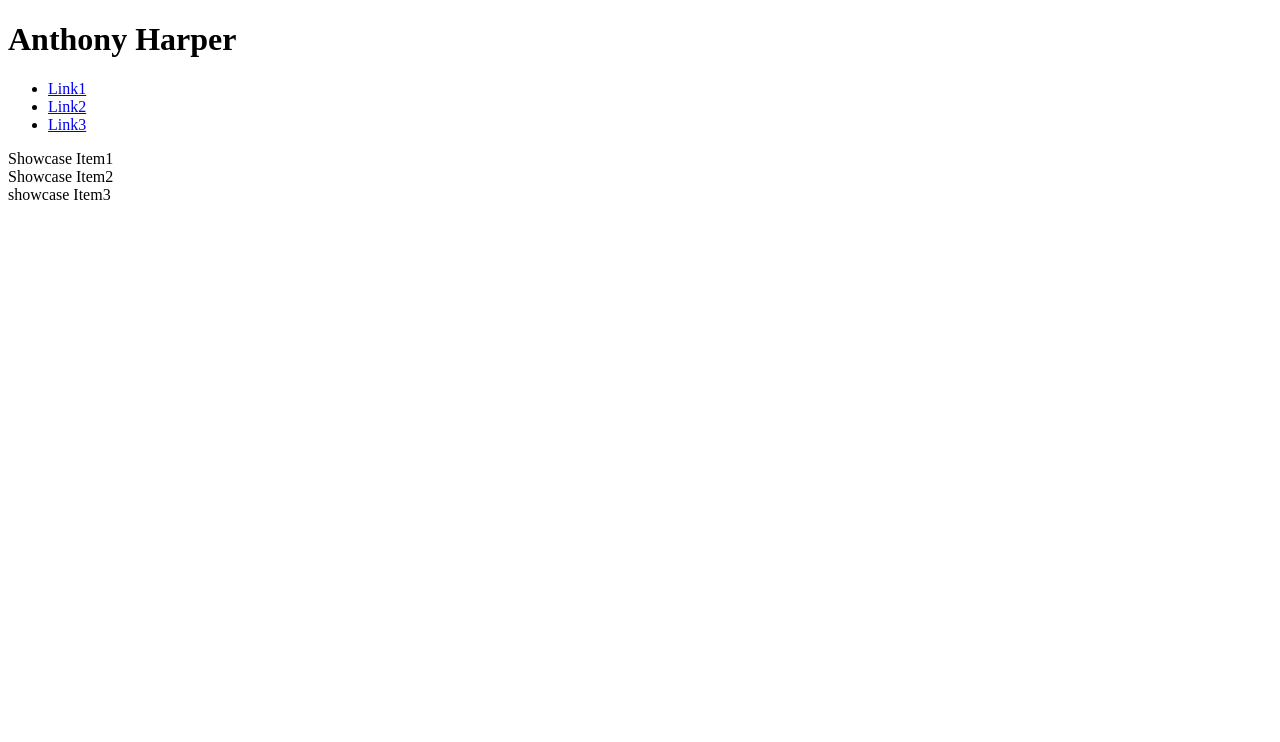
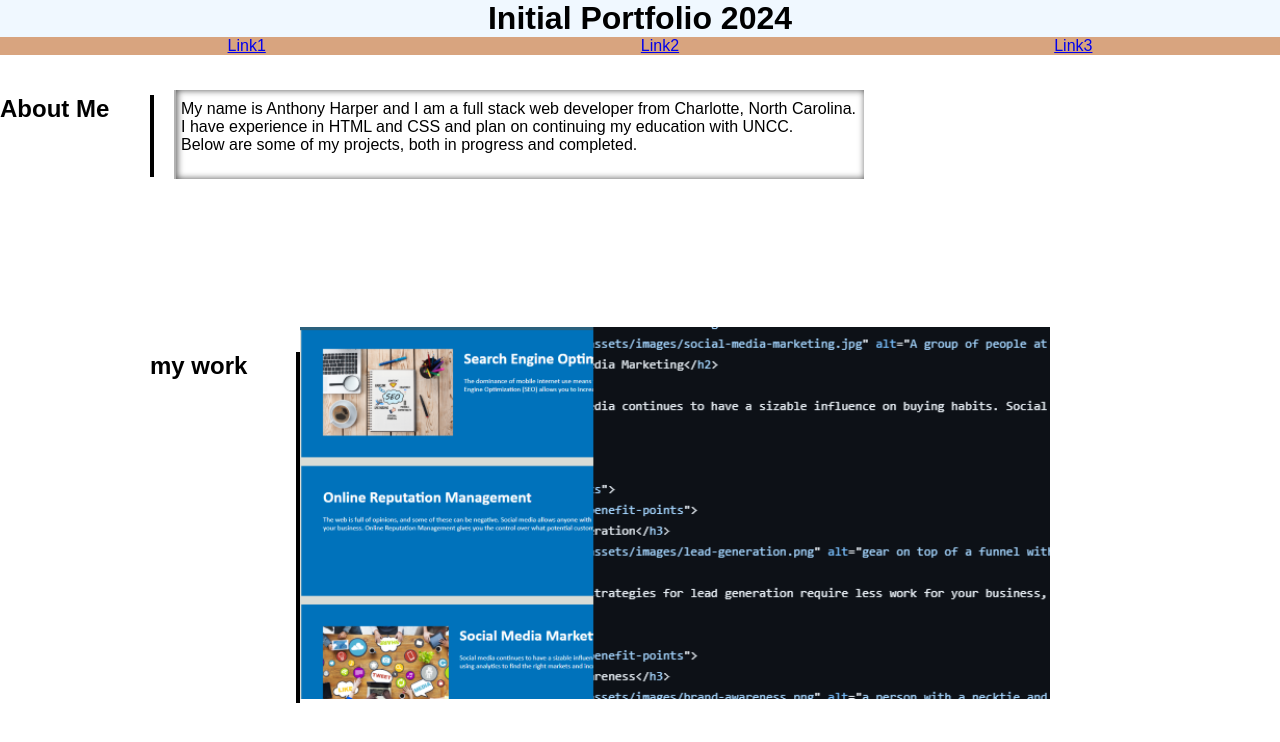
Before and after one commit to aharper2568/my-first-portfolio, a plain HTML site: page index.html in a window 1280 px wide. Drawn offline with Linux system fonts and the light colour scheme.

Commit message:
added and Styled about me section and first project display

```diff
--- a/assets/css/style.css
+++ b/assets/css/style.css
@@ -0,0 +1,94 @@
+* {
+  font-family: Arial, Helvetica, sans-serif;
+  margin:0;
+}
+
+header {
+ background-color: aliceblue;
+}
+h1 {
+  text-align: center;
+}
+nav ul {
+  display: flex;
+  background-color: #d8a47f;
+  justify-content: space-around;
+  list-style-type: none;
+}
+
+main {
+  display: flex;
+  margin: 150px;
+}
+
+
+
+.top-container {
+  display:flex;
+  margin-top: 15px;
+}
+
+.about-me-text {
+  display:inline-flex;
+  flex-wrap: wrap;
+}
+
+.about-me-text p {
+  margin-left:20px;
+  border-left: 2px solid rgba(0, 0, 0, 0.3);
+  border-bottom: 2px solid rgba(0, 0, 0, 0.);
+  box-shadow: 1px 0 7px rgba(0, 0, 0, 0.7) inset;
+  padding-bottom: 25px;
+  padding-left:5px;
+  padding-top:10px;
+  padding-right:8px;
+  position:absolute;
+  top: 90px;
+}
+
+.about-me {
+  display:inline-flex;
+  flex-direction: column;
+  align-items: flex-start;
+  margin-top:25px;
+  border-right: 4px black;
+  border-right-style: solid;
+  width:150px;
+
+}
+
+.my-work {
+  display:inline-flex;
+  flex-direction: column;
+  align-items: flex-start;
+  margin-top:25px;
+  border-right: 4px black;
+  border-right-style: solid;
+  width:150px;
+}
+
+.main-project {
+  display: inline-flex;
+  width:850px;
+  transition: ease-in 1s;
+}
+
+.main-project img {
+  width:750px;
+}
+.main-project p {
+  background-color: white;
+  position: absolute;
+  top: 650px;
+  right: 1200px;
+  display:none;
+}
+.main-project:hover p {
+  display: inline;
+  cursor: pointer;
+
+}
+
+.main-project:hover a{
+  box-shadow: 5px 2px 1px rgba(0, 0, 0, 1) inset;
+}
--- a/index.html
+++ b/index.html
@@ -9,8 +9,9 @@
 <body>
   <header>
     <h1>
-      Anthony Harper
+     Initial Portfolio <span>2024</span>
     </h1>
+
     <nav>
       <ul>
         <li>
@@ -28,16 +29,32 @@
       </ul>
     </nav>
   </header>
+  <section class="top-container">
+  <aside class="about-me">
+    <h2>About Me</h2><br><br><br>
+  </aside>
+  <section class="about-me-text">
+    <section>
+      <p> My name is Anthony Harper and I am a full stack web developer from Charlotte, North Carolina. <br>I have experience in HTML and CSS and plan on continuing my education with UNCC.
+       <br>Below are some of my projects, both in progress and completed.
+       </p>
+    </section>
+
+  </section>
+  </section>
   <main>
-    <article>
-      Showcase Item1
-    </article>
-    <article>
-      Showcase Item2
-    </article>
-    <article>
-      showcase Item3
-    </article>
+    <aside class="my-work">
+      <h2>
+        my work
+      </h2>
+    </aside>
+    <section class="main-project">
+     <a href="https://aharper2568.github.io/html-seo-refactor/"> <img src="./assets/images/refactorscreen.png" alt="graphic showing screenshot of seo refactor page alongside html code">
+      <p>SEO Refactor(Complete)</p>
+
+    </a>
+    </section>
+
   </main>
 
 </body>
```
Also changed, not shown: assets/images/01mini-project-screen.png (added), assets/images/refactorscreen.png (added), 1 other file.
